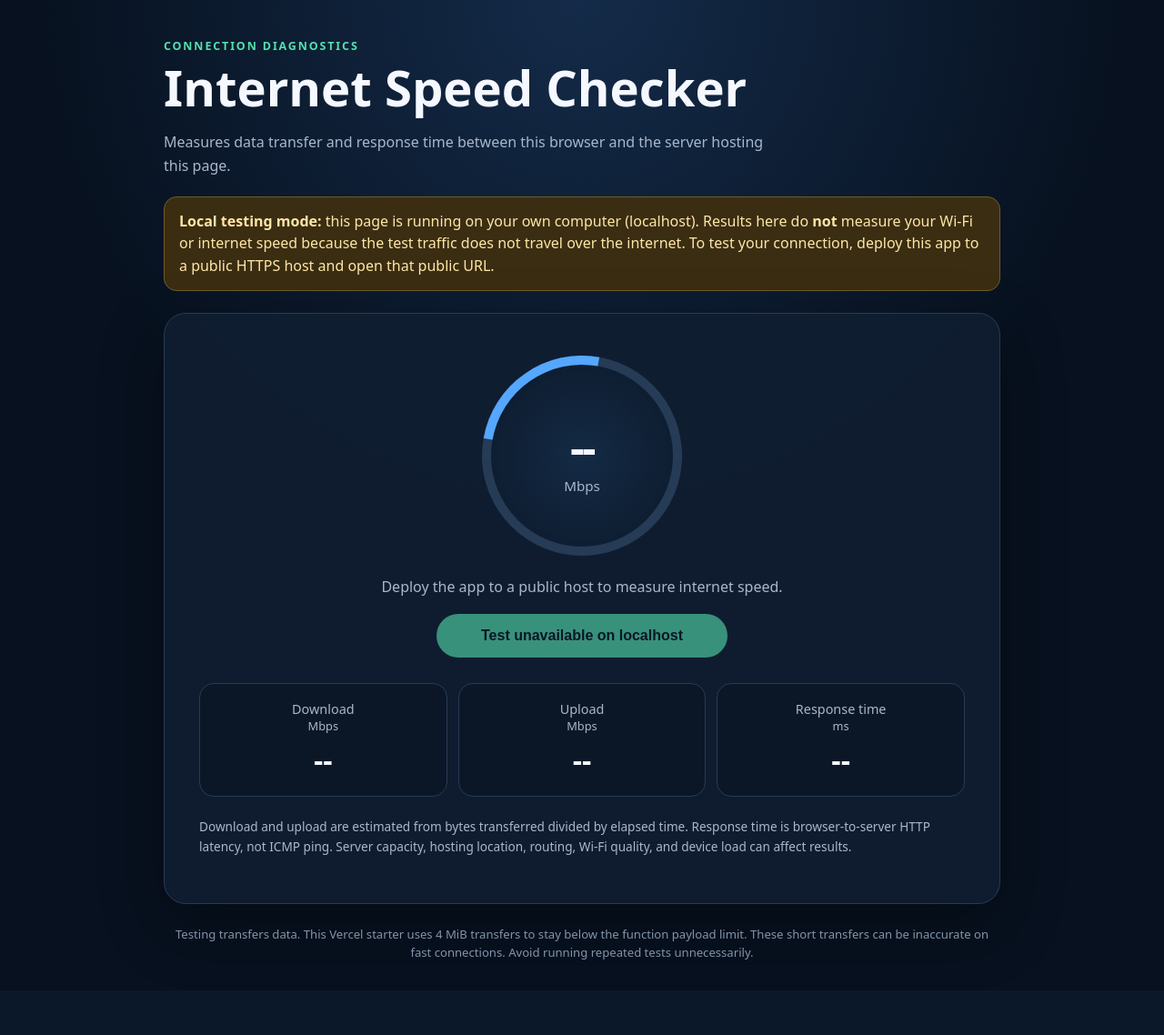
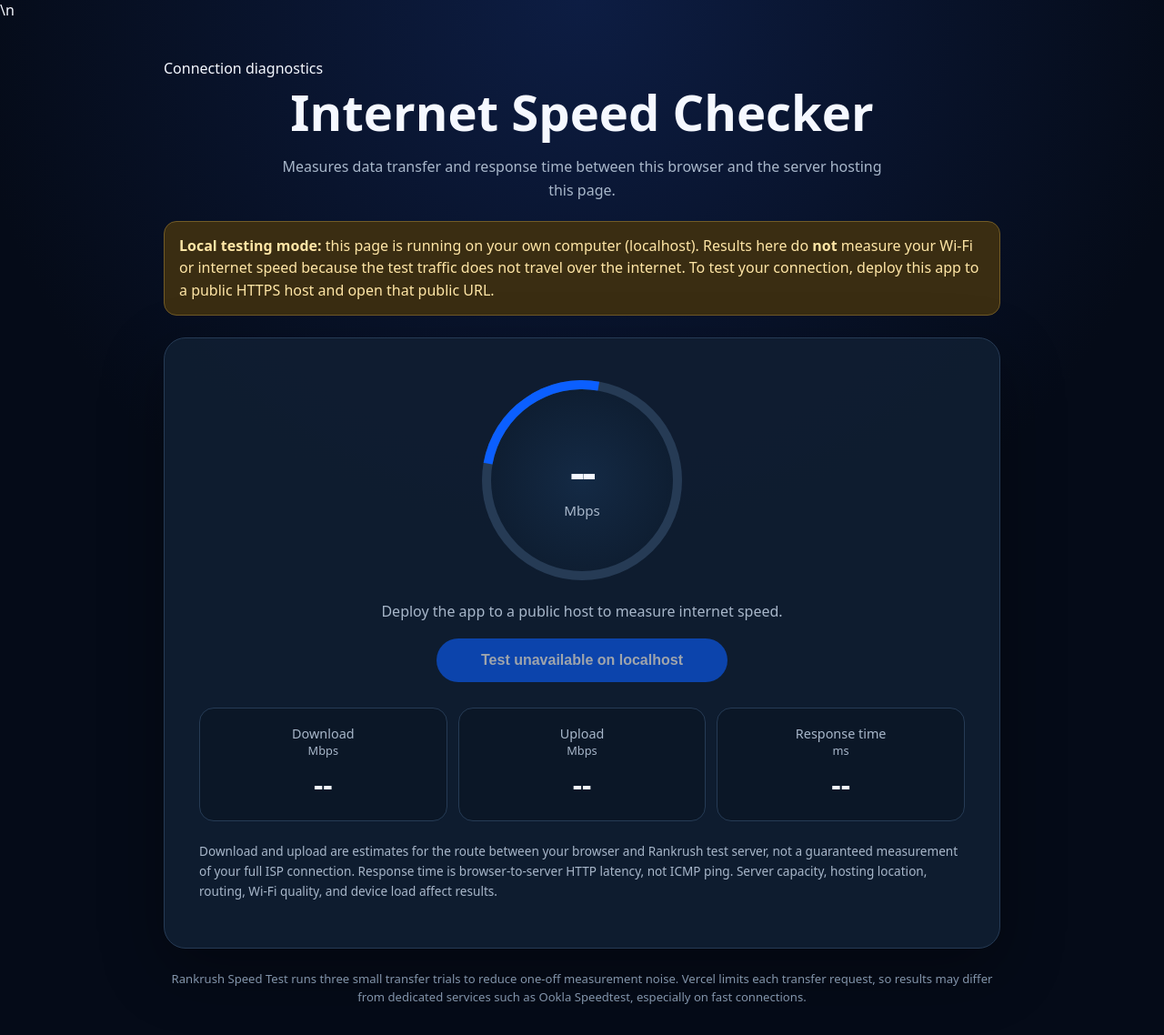
Before and after one commit to muhammadammaz34-png/python-speed-checker, a Flask app: page / in a window 1280 px wide. Shown: the whole page at 91% size. Before the commit the page ends 1061 px from the top, so only its background shows below. Run offline with Flask 3, Linux system fonts and the light colour scheme.

Commit message:
Add files via upload

```diff
--- a/templates/index.html
+++ b/templates/index.html
@@ -2,17 +2,17 @@
 <html lang="en">
 <head>
   <meta charset="utf-8">
-  <meta name="viewport" content="width=device-width, initial-scale=1">
-  <meta name="description" content="Measure download throughput, upload throughput, and browser-to-server response time.">
-  <title>Internet Speed Checker</title>
+  <meta name="viewport" content="width=device-width, initial-scale=1">\n  <link rel="icon" type="image/png" href="/static/assets/rankrush-icon.png">
+  <meta name="description" content="Rankrush Speed Test estimates download speed, upload speed, and browser-to-server response time.">
+  <title>Rankrush Speed Test</title>
   <style>
-    :root { color-scheme: dark; --bg:#07111f; --panel:#101e31; --muted:#a8b7ca; --blue:#55a7ff; --green:#54e0ae; --warn:#ffd166; }
+    :root { color-scheme: dark; --bg:#050b18; --panel:#0c1730; --muted:#a8b7ca; --blue:#0b5fff; --navy:#072a75; --green:#0b5fff; --warn:#ffd166; }
     * { box-sizing:border-box; }
-    body { margin:0; font-family:system-ui,-apple-system,Segoe UI,Roboto,sans-serif; background:radial-gradient(circle at top,#142b49 0,#07111f 48%); color:#f5f8ff; min-height:100vh; }
+    body { margin:0; font-family:system-ui,-apple-system,Segoe UI,Roboto,sans-serif; background:radial-gradient(circle at top,#0d1d43 0,#050b18 52%); color:#f5f8ff; min-height:100vh; }
     main { width:min(920px,92%); margin:0 auto; padding:42px 0 32px; }
-    .eyebrow { color:var(--green); text-transform:uppercase; letter-spacing:.15em; font-size:.78rem; font-weight:700; }
-    h1 { font-size:clamp(2rem,6vw,3.4rem); margin:.5rem 0; line-height:1.1; }
-    .intro { color:var(--muted); max-width:680px; line-height:1.65; }
+    .brand { display:flex; justify-content:center; align-items:center; width:min(460px,100%); margin:0 auto 26px; padding:12px 20px; background:#fff; border:1px solid #dbe5f5; border-radius:18px; box-shadow:0 14px 38px #0004; }\n    .brand img { display:block; width:100%; max-height:100px; object-fit:contain; }\n    .eyebrow { color:#6fa1ff; text-transform:uppercase; letter-spacing:.15em; font-size:.78rem; font-weight:700; text-align:center; }
+    h1 { font-size:clamp(2rem,6vw,3.4rem); margin:.5rem 0; line-height:1.1; text-align:center; }
+    .intro { color:var(--muted); max-width:680px; line-height:1.65; margin-left:auto; margin-right:auto; text-align:center; }
     .notice { margin-top:20px; padding:14px 16px; border:1px solid #725b26; background:#3a2d12; border-radius:14px; color:#ffe6a6; line-height:1.55; }
     .notice[hidden] { display:none; }
     .panel { background:rgba(16,30,49,.92); border:1px solid #263b55; border-radius:24px; padding:clamp(20px,5vw,38px); margin-top:24px; box-shadow:0 24px 70px #0005; }
@@ -22,7 +22,7 @@
     #mainValue { font-size:3rem; font-weight:750; letter-spacing:-.05em; }
     .unit { color:var(--muted); font-size:.95rem; }
     #status { min-height:1.5em; text-align:center; color:var(--muted); line-height:1.5; }
-    button { display:block; width:min(320px,100%); margin:18px auto 0; border:0; border-radius:999px; padding:15px 24px; color:#061321; background:var(--green); font-weight:800; font-size:1rem; cursor:pointer; }
+    button { display:block; width:min(320px,100%); margin:18px auto 0; border:0; border-radius:999px; padding:15px 24px; color:#061321; background:var(--blue); color:#fff; font-weight:800; font-size:1rem; cursor:pointer; }
     button:disabled { opacity:.6; cursor:wait; }
     .metrics { display:grid; grid-template-columns:repeat(3,minmax(0,1fr)); gap:12px; margin-top:28px; }
     .metric { background:#0b1727; border:1px solid #263b55; border-radius:16px; padding:18px 12px; text-align:center; }
@@ -46,15 +46,15 @@
     To test your connection, deploy this app to a public HTTPS host and open that public URL.
   </div>
 
-  <section class="panel" aria-label="Internet speed test">
+  <section class="panel" aria-label="Rankrush internet speed test">
     <div class="gauge-wrap">
       <div class="gauge">
         <div id="mainValue">--</div>
         <div class="unit" id="mainUnit">Mbps</div>
       </div>
     </div>
-    <div id="status" role="status" aria-live="polite">Ready when you are.</div>
-    <button id="startButton" type="button">Start speed test</button>
+    <div id="status" role="status" aria-live="polite">Ready to test your connection.</div>
+    <button id="startButton" type="button">Start test</button>
 
     <div class="metrics">
       <div class="metric">
@@ -70,9 +70,9 @@
         <div class="value" id="pingValue">--</div>
       </div>
     </div>
-    <p class="note">Download and upload are estimated from bytes transferred divided by elapsed time. Response time is browser-to-server HTTP latency, not ICMP ping. Server capacity, hosting location, routing, Wi-Fi quality, and device load can affect results.</p>
+    <p class="note">Download and upload are estimates for the route between your browser and Rankrush test server, not a guaranteed measurement of your full ISP connection. Response time is browser-to-server HTTP latency, not ICMP ping. Server capacity, hosting location, routing, Wi-Fi quality, and device load affect results.</p>
   </section>
-  <footer>Testing transfers data. This Vercel starter uses 4 MiB transfers to stay below the function payload limit. These short transfers can be inaccurate on fast connections. Avoid running repeated tests unnecessarily.</footer>
+  <footer>Rankrush Speed Test runs three small transfer trials to reduce one-off measurement noise. Vercel limits each transfer request, so results may differ from dedicated services such as Ookla Speedtest, especially on fast connections.</footer>
 </main>
 
 <script>
@@ -132,12 +132,15 @@
       results.push(bytesToMbps(data.byteLength, seconds));
     }
     results.sort((a, b) => a - b);
-    return (results[0] + results[1]) / 2;
+    return results[1];
   }
 
   async function measureUpload() {
-    // A 4 MiB payload stays within Vercel's function request limit.
+    // Three separate 4 MiB requests stay below Vercel's per-request payload limit.
+    // Report the median so one slow/fast request has less influence.
     const bytes = 4 * 1024 * 1024;
+    const results = [];
+    for (let i = 0; i < 3; i++) {
       const payload = new Blob([new Uint8Array(bytes)]);
       const start = performance.now();
       const response = await timedFetch(`/api/upload?trial=${crypto.randomUUID()}`, {
@@ -148,8 +151,11 @@
       });
       const result = await response.json();
       const seconds = (performance.now() - start) / 1000;
-    if (!result.received_bytes || seconds <= 0) throw new Error("Upload measurement was invalid. Please retry.");
-    return bytesToMbps(result.received_bytes, seconds);
+      if (result.received_bytes !== bytes || seconds <= 0) throw new Error("Upload measurement was invalid. Please retry.");
+      results.push(bytesToMbps(result.received_bytes, seconds));
+    }
+    results.sort((a, b) => a - b);
+    return results[1];
   }
 
   function showSpeed(value, target) {
```
Also changed, not shown: README.md, static/assets/rankrush-icon.png (added), static/assets/rankrush-logo.png (added). Lines whose indentation alone changed are shown as unchanged.
